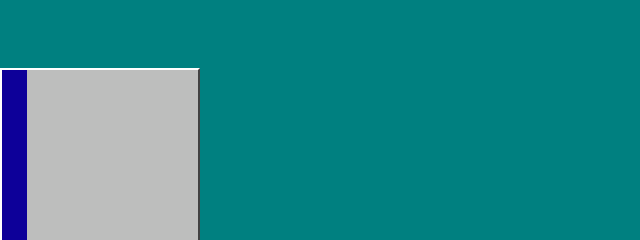
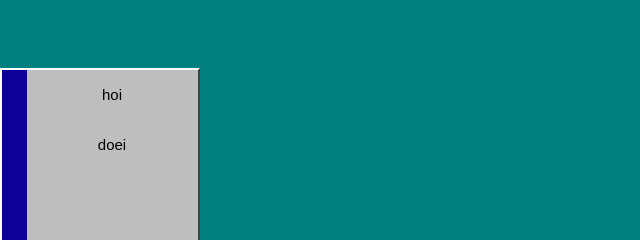
Before and after one commit to joeynap/WindowWalker, a plain HTML site: page index.html in a window 1280 px wide. Both pictures are taken after a click on the button "Start". Shown: the part 294-534 px from the top of the page, 0-640 px from the left. Drawn offline with Linux system fonts and the light colour scheme.

Commit message:
added startmenu items

```diff
--- a/css/WWstyle.CSS
+++ b/css/WWstyle.CSS
@@ -59,6 +59,13 @@ input:focus{
     text-align: left;
     margin-bottom: 5px;
 }
+.ww-startmenu-item{
+    display: block;
+    font-family: sans-serif; color: black;
+    background-color: #bdbebd; border: none;
+    width: 170px; height: 50px;
+    margin-left: 25px;
+} .ww-startmenu-item:hover{color: white;background-color: #0d0099;}
 
 #startbutton {
     float: left;
--- a/index.html
+++ b/index.html
@@ -13,6 +13,8 @@
     <div id="startmenu" class="ww-startmenu">
         <div class="ww-startmenu-side"></div>
         <div class="ww-startmenu-head"><b>Windows</b>98</div>
+        <button class="ww-startmenu-item">hoi</button>
+        <button class="ww-startmenu-item">doei</button>
     </div>
     <div class="ww-taskbar">
         <button id="startbutton" class="startbutton-off" onclick="startPressed()">Start</button>
```
